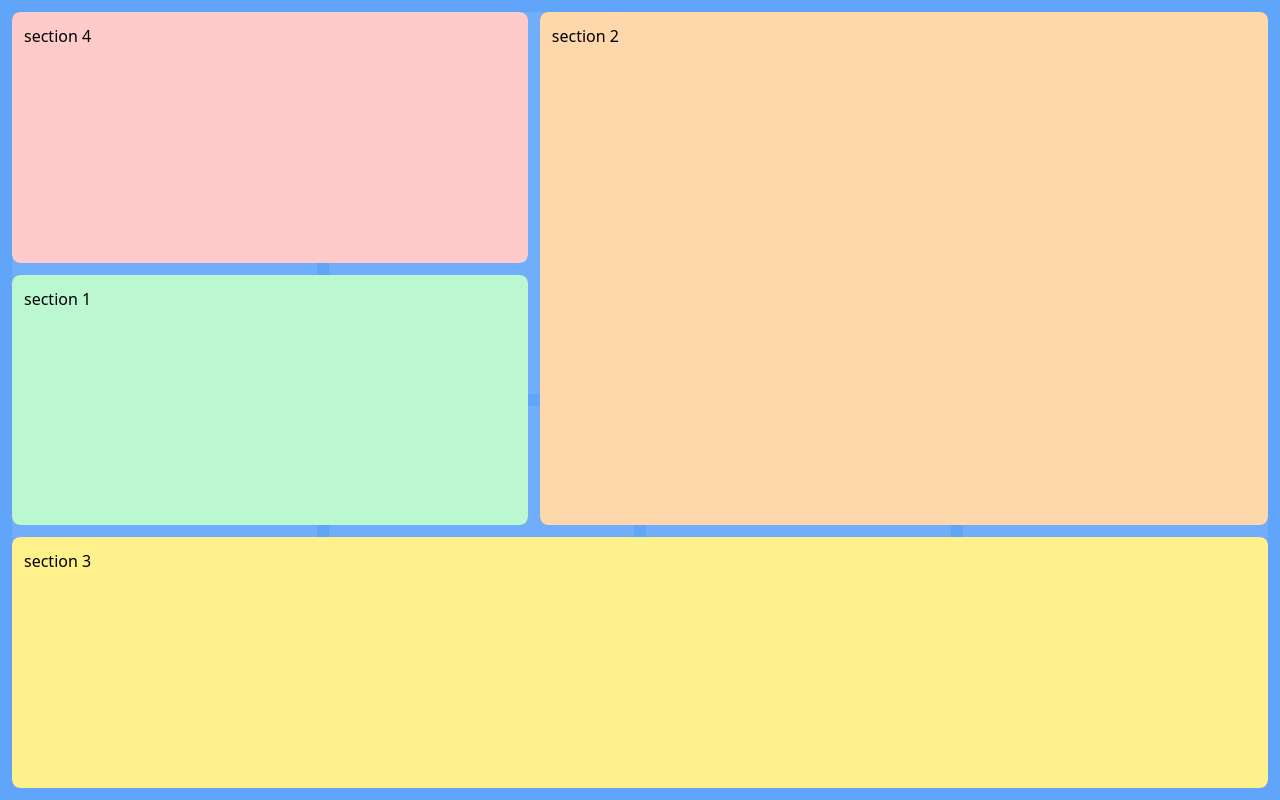
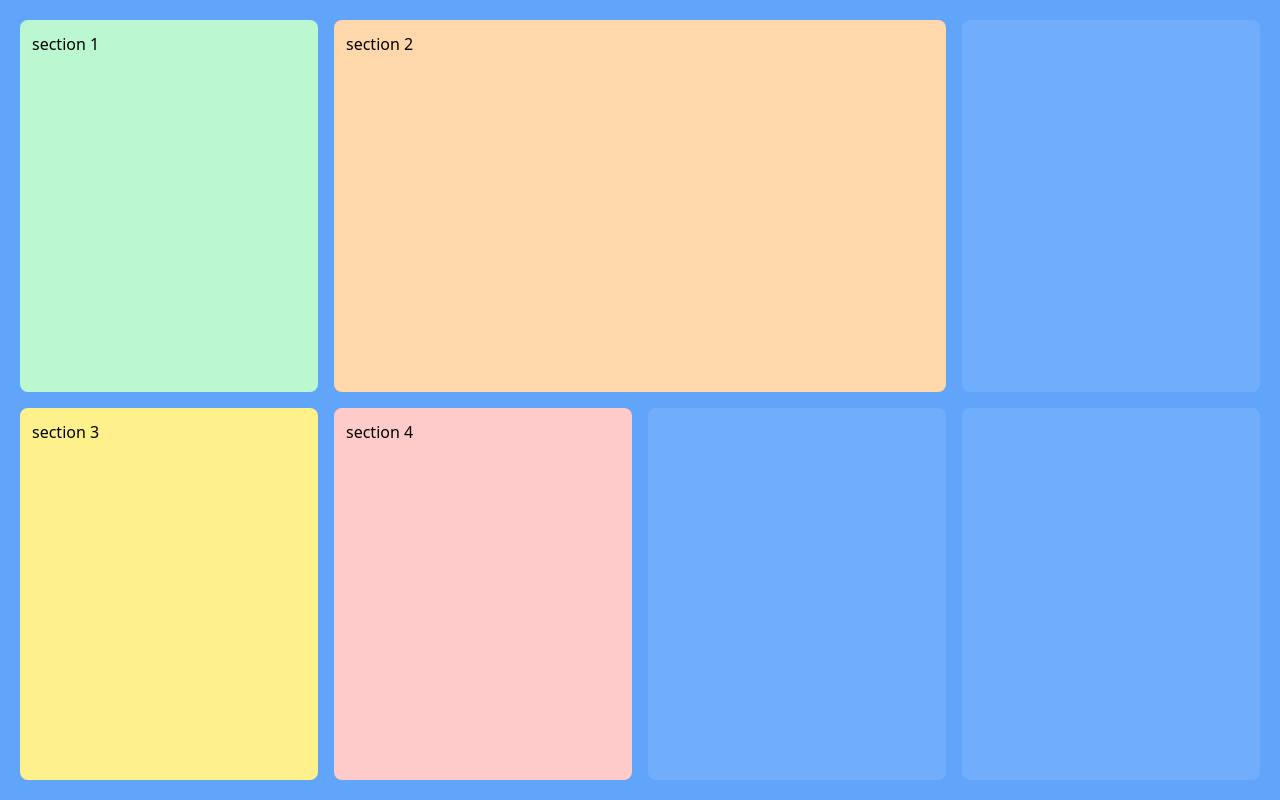
Before and after one commit to eudes-silva/draggable-case, a Vue app: page / in a window 1280 px wide. Built offline with nearby package versions, Linux system fonts and the light colour scheme.

Commit message:
feat: drag and drop grid items

```diff
--- a/src/components/Grid.vue
+++ b/src/components/Grid.vue
@@ -12,8 +12,8 @@ interface Props {
 }
 
 const props = withDefaults(defineProps<Props>(), {
-  columns: () => ({}),
-  rows: () => ({}),
+  columns: () => ({ 600: 2, 900: 3, 1200: 4, 1600: 5 }),
+  rows: () => ({ 480: 2, 800: 3, 1024: 4, 1200: 5 }),
 });
 
 const grid = ref(null);
@@ -37,7 +37,7 @@ const children = computed(() => Array(cols.value * rows.value).fill(0));
 <template>
   <div ref="grid" class="h-100vh overflow-hidden">
     <div
-      class="grid gap-3 p-3 w-full h-full bg-blue overflow-hidden pointer-events-none"
+      class="grid p-3 w-full h-full bg-blue overflow-hidden pointer-events-none"
       :style="{
         gridTemplate: `repeat(${rows}, minmax(0,1fr)) / repeat(${cols}, minmax(0,1fr)) `,
       }"
@@ -45,20 +45,21 @@ const children = computed(() => Array(cols.value * rows.value).fill(0));
       <div
         v-for="(_, index) in children"
         :key="index"
-        class="bg-white/10 rounded-lg pointer-events-none"
+        class="bg-white/10 rounded-lg pointer-events-none m-2"
       ></div>
     </div>
     <div
-      class="grid gap-3 p-3 absolute top-0 left-0 w-full h-full overflow-hidden"
+      class="grid p-3 w-full h-full absolute top-0 left-0 overflow-hidden"
       :style="{
         /*grid-template property specifies the size of every row in y-axis and every column in x-axis.
-        its a shorthand for grid-template-rows / grid-template-columns
-        syntax:  height for each row / width for each column
-        repeat css function syntax: repeat(number of times it should be repeated, what will be repeated)
-        minmax syntax: minmax(>= as relative or fixed values, <= as relative or fixed values)
-        */
-        gridTemplate: `repeat(${rows}, minmax(0,1fr)) / repeat(${cols}, max(0,1fr)) `,
-        // gridAutoFlow: 'row dense',
+          its a shorthand for grid-template-rows / grid-template-columns
+          syntax:  height for each row / width for each column
+          repeat css function syntax: repeat(number of times it should be repeated, what will be repeated)
+          minmax syntax: minmax(>= as relative or fixed values, <= as relative or fixed values)
+          */
+        gridTemplate: `repeat(${rows}, minmax(0,1fr)) / repeat(${cols}, minmax(0,1fr))`,
+        '--rows': rows,
+        '--columns': cols,
       }"
     >
       <slot></slot>
--- a/src/components/GridCell.vue
+++ b/src/components/GridCell.vue
@@ -15,7 +15,7 @@ withDefaults(defineProps<Props>(), {
 </script>
 <template>
   <div
-    class="w-full h-full rounded-lg overflow-hidden"
+    class="p-2 w-full h-full rounded-lg overflow-hidden"
     :style="{
       /*grid-area property specifies where to place a grid item(columns in x-axis and rows in y-axis).
       its a shorthand for grid-row-start / grid-column-start / grid-row-end / grid-column-end (start and end are cells in grid)
@@ -24,12 +24,12 @@ withDefaults(defineProps<Props>(), {
       css var function syntax: var(get here css variables, fallback value)
       */
       gridArea: `
-      ${initialRowPositionY} /
-      ${initialColPositionX} /
-      span ${heightInRows} /
+      min(${initialRowPositionY}, var(--rows,1)) /
+      min(${initialColPositionX}, var(--columns,1)) /
+      span min(${heightInRows}, var(--rows,1)) /
       span ${widthInCols}`,
     }"
   >
-    <slot />
+    <slot></slot>
   </div>
 </template>
--- a/src/pages/index.vue
+++ b/src/pages/index.vue
@@ -1,43 +1,124 @@
 <script lang="ts" setup>
+import { ref } from "vue";
 import GridCell from "@/components/GridCell.vue";
 import Grid from "@/components/Grid.vue";
+import { useElementBounding } from "@vueuse/core";
+import { useMouseInElement } from "@vueuse/core";
+
+const gridItems = ref([
+  {
+    id: 1,
+    x: 1,
+    y: 1,
+    width: 1,
+    height: 1,
+    bgColor: "bg-green200",
+    name: "section 1",
+  },
+  {
+    id: 2,
+    x: 2,
+    y: 1,
+    width: 2,
+    height: 1,
+    bgColor: "bg-orange200",
+    name: "section 2",
+  },
+  {
+    id: 3,
+    x: 1,
+    y: 2,
+    width: 1,
+    height: 1,
+    bgColor: "bg-yellow200",
+    name: "section 3",
+  },
+  {
+    id: 4,
+    x: 2,
+    y: 2,
+    width: 1,
+    height: 1,
+    bgColor: "bg-red200",
+    name: "section 4",
+  },
+  {
+    id: 5,
+  },
+]);
+const isDraggable = ref(true);
+const draggedItemId = ref(0);
+const gridItemWidth = ref("");
+const gridItemHeight = ref("");
+const gridPositionProperty = ref("");
+const gridItemPositionProperty = ref("");
+const xPosition = ref(null as any);
+const yPosition = ref(null as any);
+const target = ref(null);
+
+function drag(event: any, item: any) {
+  draggedItemId.value = item.id;
+  if (event.dataTransfer) {
+    event.dataTransfer.dropEffect = "move";
+    event.dataTransfer.effectAllowed = "move";
+    event.dataTransfer?.setData("text", event.target.id);
+    const { width, height } = useElementBounding(event.target);
+    gridItemWidth.value = `${width.value}px`;
+    gridItemHeight.value = `${height.value}px`;
+    gridPositionProperty.value = "relative";
+    gridItemPositionProperty.value = "fixed";
+    xPosition.value = `${elementX.value}px`;
+    yPosition.value = `${elementY.value}px`;
+  }
+}
+
+const { elementX, elementY } = useMouseInElement(target);
+
+function allowDrop(event: any) {
+  event.preventDefault();
+  xPosition.value = `${elementX.value}px`;
+  yPosition.value = `${elementY.value}px`;
+}
+
+function drop(event: any) {
+  event.preventDefault();
+  const data = event.dataTransfer.getData("text", event.target.id);
+  event.target.appendChild(document.getElementById(data));
+}
 </script>
 <template>
   <Grid
+    ref="target"
+    id="grid"
     :columns="{ 600: 2, 900: 3, 1200: 4, 1600: 5 }"
     :rows="{ 480: 2, 800: 3, 1024: 4, 1200: 5 }"
+    @dragover="allowDrop($event)"
+    @drop="drop($event)"
+    :class="gridPositionProperty"
   >
     <GridCell
-      :initialColPositionX="1"
-      :widthInCols="2"
-      :initialRowPositionY="2"
-      :heightInRows="1"
+      :draggable="isDraggable"
+      id="gridItem"
+      v-for="(item, index) in gridItems"
+      :key="index"
+      :initialColPositionX="item.x"
+      :widthInCols="item.width"
+      :initialRowPositionY="item.y"
+      :heightInRows="item.height"
+      @dragstart="drag($event, item)"
+      :style="{
+        width: `${gridItemWidth}`,
+        height: `${gridItemHeight}`,
+        top: `${yPosition}`,
+        left: `${xPosition}`,
+        position: `${
+          draggedItemId === item.id ? gridItemPositionProperty : ''
+        }`,
+      }"
     >
-      <div class="w-full h-full p-3 rounded-lg bg-green200">section 1</div>
-    </GridCell>
-    <GridCell
-      :initialColPositionX="3"
-      :widthInCols="3"
-      :initialRowPositionY="1"
-      :heightInRows="2"
-    >
-      <div class="w-full h-full p-3 rounded-lg bg-orange200">section 2</div>
-    </GridCell>
-    <GridCell
-      :initialColPositionX="1"
-      :widthInCols="5"
-      :initialRowPositionY="3"
-      :heightInRows="1"
-    >
-      <div class="w-full h-full p-3 rounded-lg bg-yellow200">section 3</div>
-    </GridCell>
-    <GridCell
-      :initialColPositionX="1"
-      :widthInCols="2"
-      :initialRowPositionY="1"
-      :heightInRows="1"
-    >
-      <div class="w-full h-full p-3 rounded-lg bg-red200">section 4</div>
+      <div class="w-full h-full p-3 rounded-lg" :class="item.bgColor">
+        {{ item.name }}
+      </div>
     </GridCell>
   </Grid>
 </template>
--- a/src/style.css
+++ b/src/style.css
@@ -6,4 +6,5 @@
 
 html,body{
   height: 100%;
+  width: 100%;
 }
```
